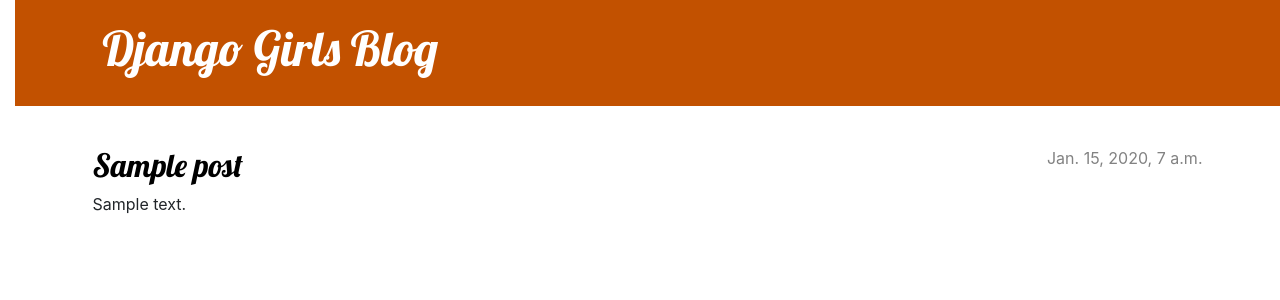
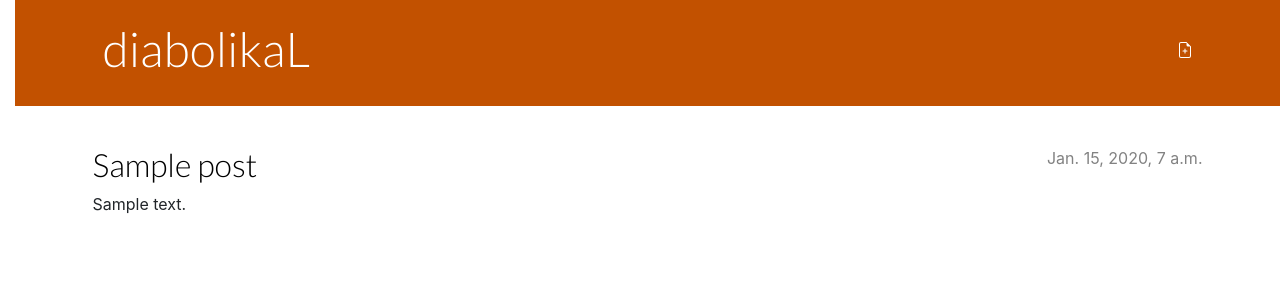
Before and after one commit to xabdev/First-Project, a Django app: page / in a window 1280 px wide. Shown: the top 300 px of the page. Run offline with Django 3.2, Linux system fonts and the light colour scheme; tables that the repository leaves empty hold one stand-in row (values such as "Sample post").

Commit message:
create and edit blog posts

```diff
--- a/blog/static/css/blog.css
+++ b/blog/static/css/blog.css
@@ -1,6 +1,6 @@
 h1 a, h2 a {
 	color: #C25100;
-	font-family: 'Lobster';
+	font-family: 'Lato';
 }
 
 body {
@@ -27,7 +27,7 @@
 h2,
 h3,
 h4 {
-    font-family: 'Lobster', cursive;
+    font-family: 'Lato', cursive;
 }
 
 .date {
--- a/blog/templates/blog/base.html
+++ b/blog/templates/blog/base.html
@@ -3,17 +3,20 @@
 <html>
 
 <head>
-    <title>Django Girls blog</title>
+    <title>diabolikaL</title>
     <link rel="stylesheet" href="https://cdn.jsdelivr.net/npm/bootstrap@4.5.3/dist/css/bootstrap.min.css"
         integrity="sha384-TX8t27EcRE3e/ihU7zmQxVncDAy5uIKz4rEkgIXeMed4M0jlfIDPvg6uqKI2xXr2" crossorigin="anonymous">
-    <link href='//fonts.googleapis.com/css?family=Lobster&subset=latin,latin-ext' rel='stylesheet' type='text/css'>
+    <link href='//fonts.googleapis.com/css2?family=Lato:wght@300&display=swap' rel='stylesheet' type='text/css'>
     <link rel="stylesheet" href="{% static 'css/blog.css' %}">
 </head>
 
 <body>
     <header class="page-header">
         <div class="container">
-            <h1><a href="/">Django Girls Blog</a></h1>
+            <a href="{% url 'post_new' %}" class="top-menu">
+                {% include './icons/file-earmark-plus.svg' %}
+            </a>
+            <h1><a href="/">diabolikaL</a></h1>
         </div>
     </header>
     <main class="container">
--- a/blog/templates/blog/post_list.html
+++ b/blog/templates/blog/post_list.html
@@ -6,6 +6,13 @@
             <time class="date">
                 {{ post.published_date }}
             </time>
+            {% if user.is_authenticated %}
+                <aside class="actions">
+                    <a class="btn btn-default" href="{% url 'post_edit' pk=post.pk %}">
+                        {% include './icons/pencil-fill.svg' %}
+                    </a>
+                </aside>
+            {% endif %}
             <h2><a href="{% url 'post_detail' pk=post.pk %}">{{ post.title }}</a></h2>
             <p>{{ post.text|linebreaksbr }}</p>
         </article>
--- a/blog/urls.py
+++ b/blog/urls.py
@@ -4,4 +4,6 @@
 urlpatterns = [
     path('', views.post_list, name='post_list'),
 	path('post/<int:pk>/', views.post_detail, name='post_detail'),
+    path('post/new/', views.post_new, name='post_new'),
+    path('post/<int:pk>/edit/', views.post_edit, name='post_edit'),
 ]
--- a/blog/views.py
+++ b/blog/views.py
@@ -1,7 +1,8 @@
 from django.shortcuts import render, get_object_or_404
 from django.utils import timezone
 from .models import Post
-
+from .forms import PostForm
+from django.shortcuts import redirect
 
 # Create your views here.
 
@@ -12,3 +13,30 @@
 def post_detail(request, pk):
     post = get_object_or_404(Post, pk=pk)
     return render(request, 'blog/post_detail.html', {'post': post})
+
+def post_new(request):
+    if request.method == "POST":
+        form = PostForm(request.POST)
+        if form.is_valid():
+            post = form.save(commit=False)
+            post.author = request.user
+            post.published_date = timezone.now()
+            post.save()
+            return redirect('post_detail', pk=post.pk)
+    else:
+        form = PostForm()
+    return render(request, 'blog/post_edit.html', {'form': form})
+
+def post_edit(request, pk):
+    post = get_object_or_404(Post, pk=pk)
+    if request.method == "POST":
+        form = PostForm(request.POST, instance=post)
+        if form.is_valid():
+            post = form.save(commit=False)
+            post.author = request.user
+            post.published_date = timezone.now()
+            post.save()
+            return redirect('post_detail', pk=post.pk)
+    else:
+        form = PostForm(instance=post)
+    return render(request, 'blog/post_edit.html', {'form': form})
```
Also changed, not shown: blog/forms.py (added, +9 -0 lines), blog/templates/blog/post_detail.html (+7 -0 lines), blog/templates/blog/post_edit.html (added, +9 -0 lines), blog/templates/blog/icons/file-earmark-plus.svg (added), blog/templates/blog/icons/pencil-fill.svg (added).
